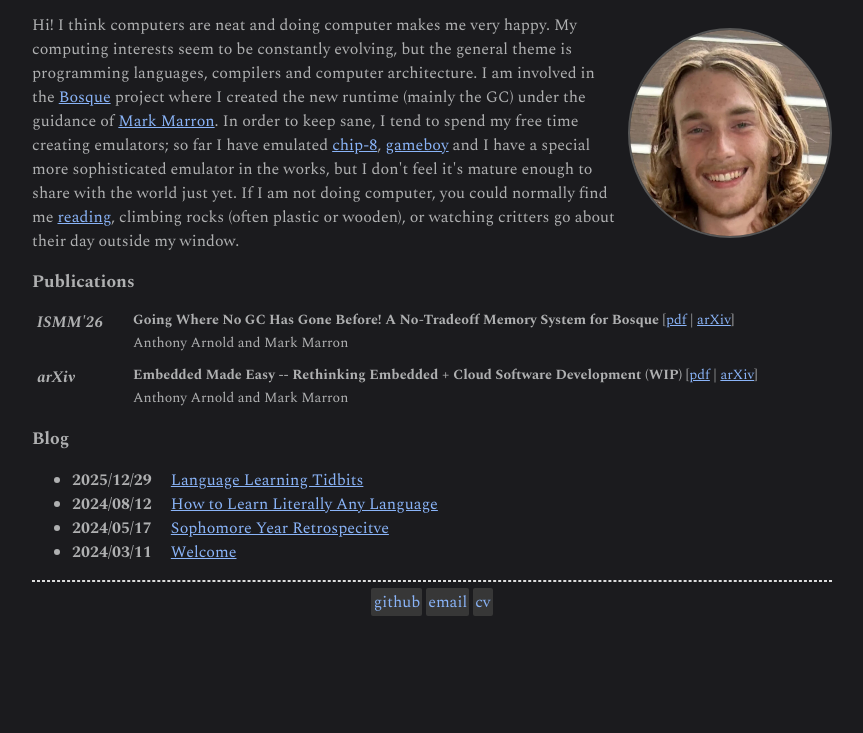
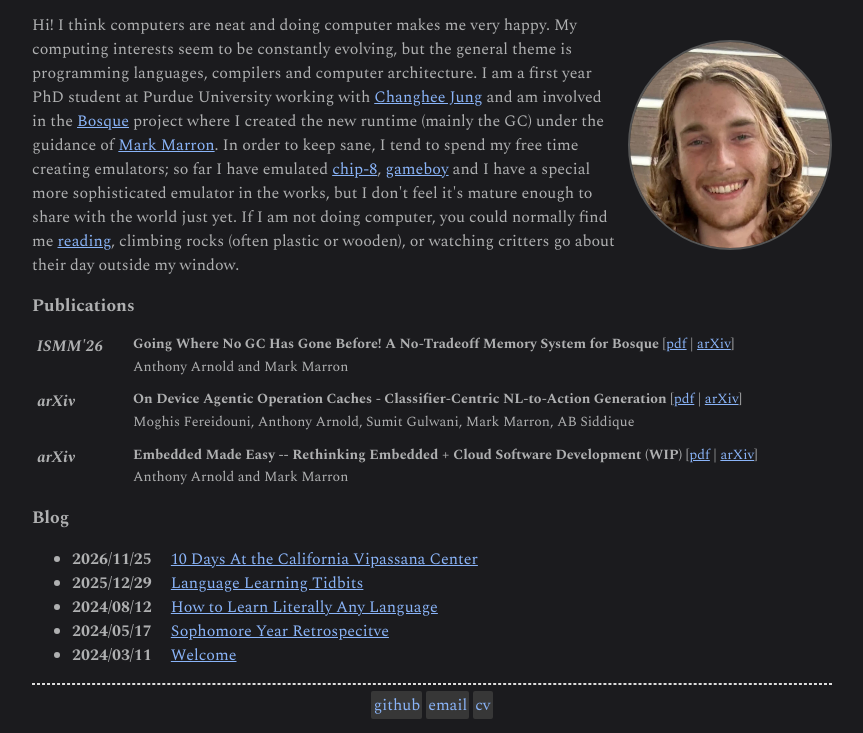
Before and after one commit to 1stub/anthonyarnold.xyz, a plain HTML site: page index.html in a window 1280 px wide. Shown: the part 85-818 px from the top of the page, without its empty margins (208-1071 px from the left). Drawn offline with nearby package versions, Linux system fonts and the light colour scheme.

Commit message:
update bio

```diff
--- a/index.html
+++ b/index.html
@@ -17,7 +17,7 @@
 	<div class="description_container">
 	  <div class="intro-text">
 		<p>Hi! I think computers are neat and doing computer makes me very happy. My computing interests seem to be constantly evolving, but the general theme is
-		  programming languages, compilers and computer architecture. I am involved in the <a href="https://github.com/BosqueLanguage/BosqueCore">Bosque</a> project where I created the new
+		  programming languages, compilers and computer architecture. I am a first year PhD student at Purdue University working with <a href="https://www.cs.purdue.edu/homes/chjung/">Changhee Jung</a> and am involved in the <a href="https://github.com/BosqueLanguage/BosqueCore">Bosque</a> project where I created the new
 		  runtime (mainly the GC) under the guidance of <a href="https://engr.uky.edu/people/mark-marron">Mark Marron</a>. In order to keep sane, I tend to spend my free time creating emulators; so far I have emulated
 		  <a href="https://github.com/1stub/chip8">chip-8</a>, <a href="https://github.com/1stub/gb">gameboy</a> and I have a special more sophisticated
 		  emulator in the works, but I don't feel it's mature enough to share with the world just yet. If I am not doing computer, you could
@@ -42,7 +42,17 @@
           </div>
 		</td>
       </tr>
-
+	  </tr>
+        <td class="date"><i>arXiv</i></td>
+        <td class="papers">
+          <div>
+            <span>
+              <strong>On Device Agentic Operation Caches - Classifier-Centric NL-to-Action Generation</strong> [<a href="https://arxiv.org/pdf/2609.33141">pdf</a> | <a href="https://arxiv.org/abs/2609.33141" target="_blank">arXiv</a>]
+              <br>Moghis Fereidouni, Anthony Arnold, Sumit Gulwani, Mark Marron, AB Siddique<br>
+            </span>
+          </div>
+        </td>
+	  </tr>
 	  </tr>
         <td class="date"><i>arXiv</i></td>
         <td class="papers">
@@ -121,6 +131,10 @@
     <h3 class="title">Blog</h3>
     <ul>
       <li>
+        <span class="date">2026/11/25</span>
+        <a href="posts/california_vipassana.html">10 Days At the California Vipassana Center</a>
+      </li>
+      <li>
         <span class="date">2025/12/29</span>
         <a href="posts/jptips.html">Language Learning Tidbits</a>
       </li>
```
